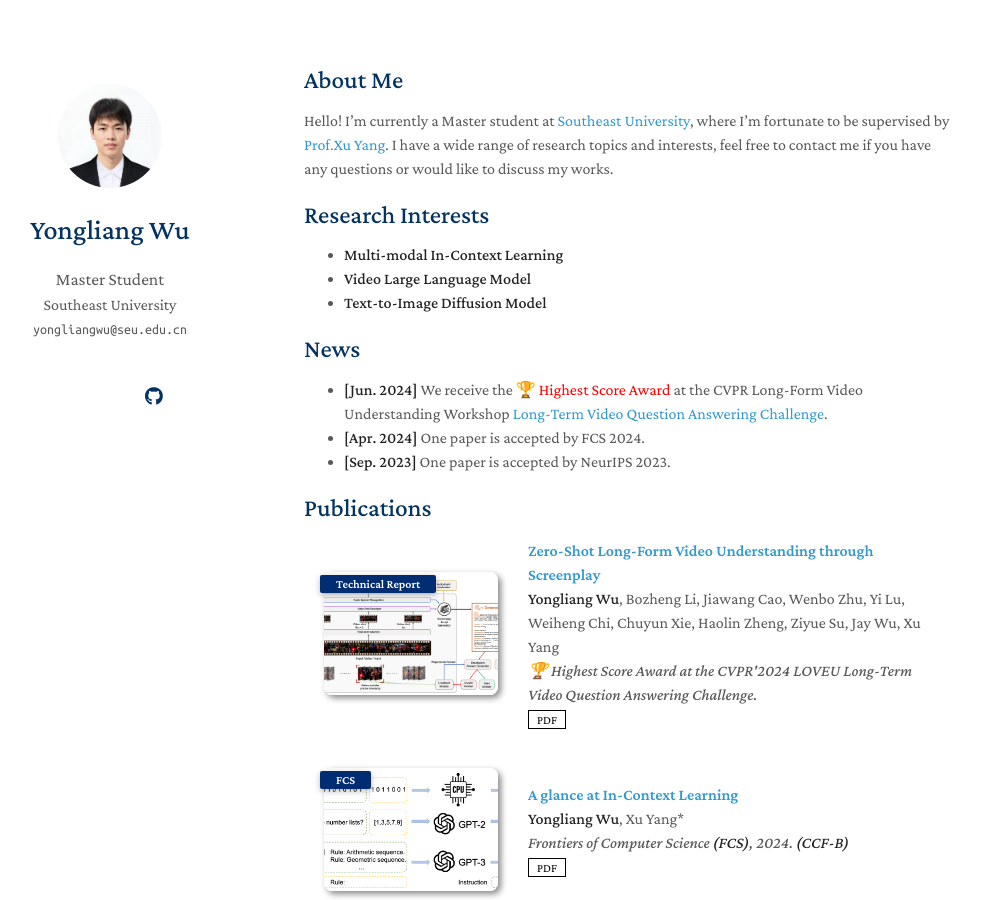
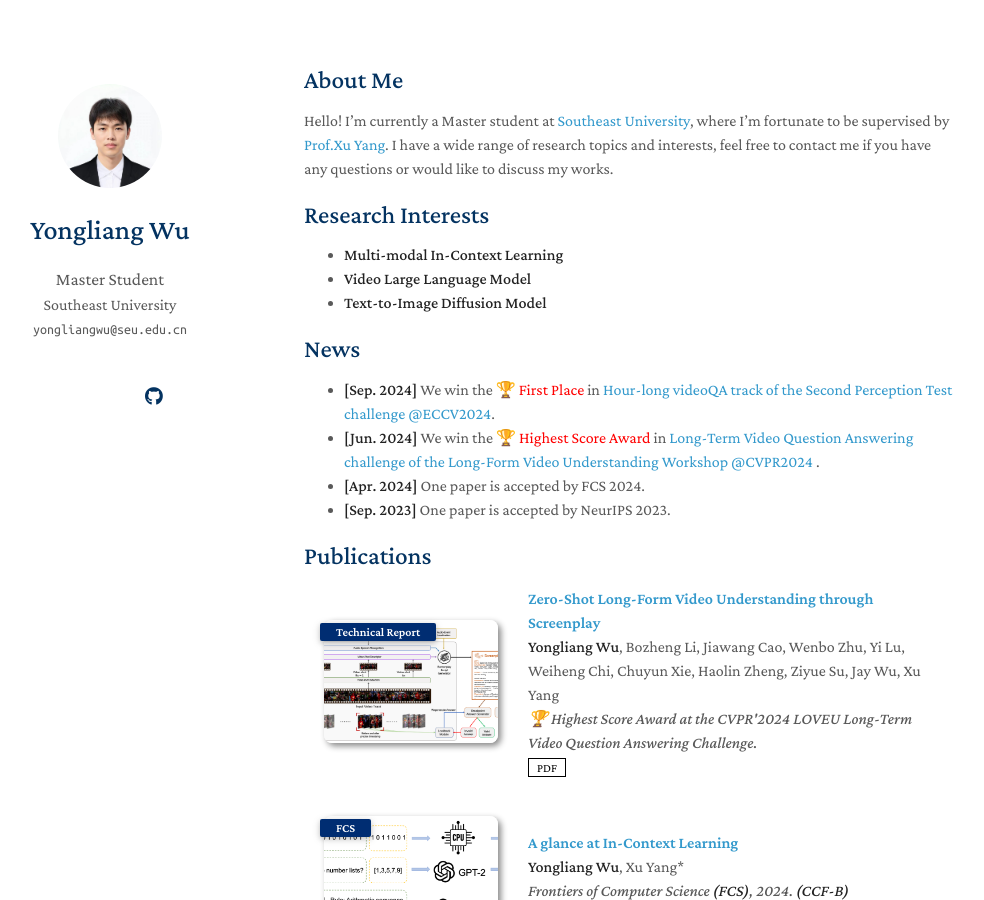
Before and after one commit to yongliang-wu/yongliang-wu.github.io, a Jekyll site: the page built from index.md, in a window 1280 px wide and 900 px high. Shown: the whole window, without its empty margins (166-1150 px from the left). Built offline with Jekyll 4.4.1, drawn with Linux system fonts in a browser that asks for light colours; nearby versions of some CDN libraries; a style sheet for code colours, icons or effects is not loaded; our own code applies the rules of GitHub Pages for plain Markdown files.

Commit message:
Update index.md

```diff
--- a/index.md
+++ b/index.md
@@ -13,8 +13,8 @@
 - **Text-to-Image Diffusion Model**
 
 ## News
-
-- **[Jun. 2024]** We receive the <span style="color:red;">🏆 Highest Score Award</span> at the CVPR Long-Form Video Understanding Workshop [Long-Term Video Question Answering Challenge](https://sites.google.com/view/loveucvpr24/track1).
+- **[Sep. 2024]** We win the <span style="color:red;">🏆 First Place</span> in [Hour-long videoQA track of the Second Perception Test challenge @ECCV2024](https://ptchallenge-workshop.github.io/).
+- **[Jun. 2024]** We win the <span style="color:red;">🏆 Highest Score Award</span> in [Long-Term Video Question Answering challenge of the Long-Form Video Understanding Workshop @CVPR2024 ](https://sites.google.com/view/loveucvpr24/track1).
 - **[Apr. 2024]** One paper is accepted by FCS 2024.
 - **[Sep. 2023]** One paper is accepted by NeurIPS 2023.
 
```
